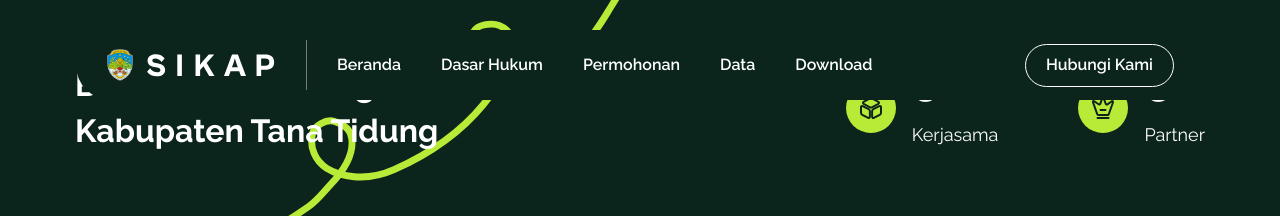
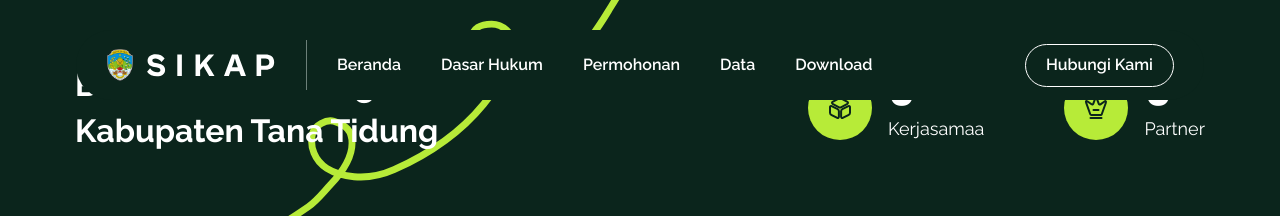
Before and after one commit to bayatechdev/sikap, a Next.js app: page / in a window 1280 px wide. Shown: the top 218 px of the page. Built offline with nearby package versions, Linux system fonts and the light colour scheme; no server answers; the database is empty.

Commit message:
fix: nextconfig header cache

```diff
--- a/next.config.ts
+++ b/next.config.ts
@@ -1,6 +1,11 @@
 import type { NextConfig } from "next";
 
 const nextConfig: NextConfig = {
+  // Generate unique build ID setiap deploy
+  generateBuildId: async () => {
+    return `build-${Date.now()}`;
+  },
+
   images: {
     remotePatterns: [
       // Development localhost patterns - support multiple ports
@@ -40,6 +45,40 @@ const nextConfig: NextConfig = {
       },
     ];
   },
+
+  // Set proper cache headers
+  async headers() {
+    return [
+      {
+        // Cache static assets dengan hash (immutable)
+        source: '/_next/static/:path*',
+        headers: [
+          {
+            key: 'Cache-Control',
+            value: 'public, max-age=31536000, immutable',
+          },
+        ],
+      },
+      {
+        // Jangan cache HTML pages
+        source: '/:path((?!_next/static|_next/image|favicon.ico).*)',
+        headers: [
+          {
+            key: 'Cache-Control',
+            value: 'no-cache, no-store, must-revalidate',
+          },
+          {
+            key: 'Pragma',
+            value: 'no-cache',
+          },
+          {
+            key: 'Expires',
+            value: '0',
+          },
+        ],
+      },
+    ];
+  },
 };
 
 export default nextConfig;
--- a/src/components/sections/StatsSection.tsx
+++ b/src/components/sections/StatsSection.tsx
@@ -51,9 +51,9 @@ export default function StatsSection() {
           <h2 className="text-[24px] lg:text-[32px] z-10 leading-tight lg:leading-[46px] font-bold max-w-[425px] text-center lg:text-left">
             Bersama membangun Kabupaten Tana Tidung
           </h2>
-          <div className="flex flex-col sm:flex-row gap-8 lg:gap-20">
+          <div className="flex flex-row gap-8 lg:gap-20">
             <div className="flex gap-4 items-center">
-              <div className="flex items-center justify-center w-[50px] h-[50px] bg-primary rounded-full shrink-0">
+              <div className="flex items-center justify-center w-[64px] h-[64px] bg-primary rounded-full shrink-0">
                 <Image
                   src="/assets/images/icons/3dcube.svg"
                   alt="cube icon"
@@ -61,18 +61,17 @@ export default function StatsSection() {
                   height={24}
                 />
               </div>
-              <div className="flex flex-col gap-2">
-                <h3 className="font-poppins text-[32px] lg:text-[42px] leading-[46px] font-bold">
+              <div className="flex flex-col gap-3 justify-center translate-y-1.5">
+                <h3 className="font-poppins text-[32px] lg:text-[42px] leading-[18px] font-bold">
                   {loading ? '...' : formatNumber(stats.totalCooperations)}
                 </h3>
                 <p className="text-lg leading-8">
-                  Kerjasama
+                  Kerjasamaa
                 </p>
               </div>
             </div>
-
             <div className="flex gap-4 items-center">
-              <div className="flex items-center justify-center bg-primary rounded-full w-[50px] h-[50px] shrink-0">
+              <div className="flex items-center justify-center w-[64px] h-[64px] bg-primary rounded-full shrink-0">
                 <Image
                   src="/assets/images/icons/crown.svg"
                   alt="crown icon"
@@ -80,8 +79,8 @@ export default function StatsSection() {
                   height={24}
                 />
               </div>
-              <div className="flex flex-col gap-2">
-                <h3 className="font-poppins text-[32px] lg:text-[42px] leading-[46px] font-bold">
+              <div className="flex flex-col gap-3 justify-center translate-y-1.5">
+                <h3 className="font-poppins text-[32px] lg:text-[42px] leading-[18px] font-bold">
                   {loading ? '...' : formatNumber(stats.totalPartners)}
                 </h3>
                 <p className="text-lg leading-8">
```
